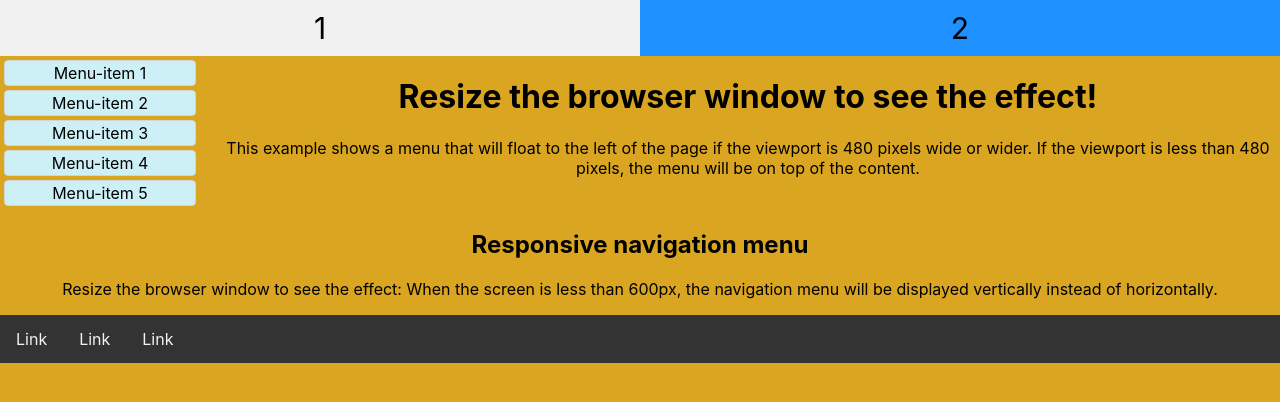
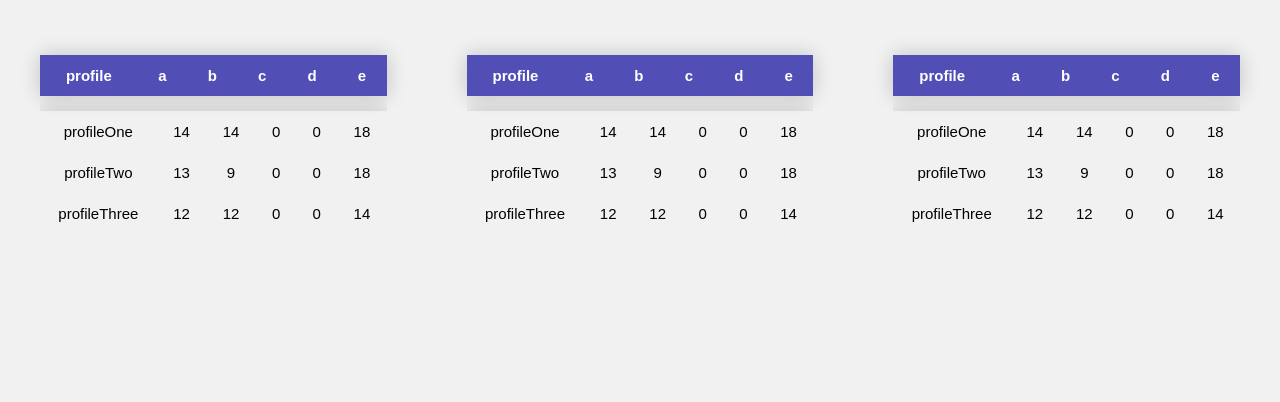
Before and after one commit to sujitha826/flexbox-media-queries, a React (Create React App) app: page / in a window 1280 px wide. Shown: the top 402 px of the page. Built offline with nearby package versions, Linux system fonts and the light colour scheme.

Commit message:
flexbox-hoc-header

```diff
--- a/src/App.js
+++ b/src/App.js
@@ -1,14 +1,10 @@
 import ResponsiveFlex from './components/ResponsiveFlex';
-import MediaQueries from './components/MediaQueries';
-import MenuLinks from './components/MenuLinks';
 import './App.css';
 
 function App() {
   return (
     <div className="App">
       <ResponsiveFlex />
-      <MediaQueries />
-      <MenuLinks />
 
     </div>
   );
--- /dev/null
+++ b/src/components/HocHeader.js
@@ -0,0 +1,22 @@
+import React from "react";
+import "../css/MediaStyle.css";
+
+const withTable = (TableCommon) => {
+    return function WithHeader() {
+        const header = ["profile", "a", "b", "c", "d", "e"];
+        return (
+            <div>
+                <header>
+                    <table className="table-style">
+                        <thead>
+                            <tr>{header.map((h, i) => <th key={i}>{h}</th>)}</tr>
+                        </thead>
+                    </table>
+                </header>
+                <TableCommon />
+            </div>
+        );
+    };
+};
+
+export default withTable;
--- a/src/components/ResponsiveFlex.js
+++ b/src/components/ResponsiveFlex.js
@@ -1,12 +1,14 @@
 import React from "react";
 import "../css/FlexboxStyle.css";
+import TableCommon from "./TableCommon";
 
 
 export default function ResponsiveFlex() {
     return (
         <div className="flex-container">
-            <div className="flex-item-left">1</div>
-            <div className="flex-item-right">2</div>
+            <div className="flex-item-left"><TableCommon /></div>
+            <div className="flex-item-middle"><TableCommon /></div>
+            <div className="flex-item-right"><TableCommon /></div>
         </div>
 
     );
--- /dev/null
+++ b/src/components/TableCommon.js
@@ -0,0 +1,57 @@
+import React from "react";
+import "../css/MediaStyle.css";
+import withTable from "./HocHeader";
+
+function TableCommon() {
+    const json = {
+        data: {
+            available: {
+                profileOne: {
+                    a: 14,
+                    b: 14,
+                    c: 0,
+                    d: 0,
+                    e: 18
+                },
+                profileTwo: {
+                    a: 13,
+                    b: 9,
+                    c: 0,
+                    d: 0,
+                    e: 18
+                },
+                profileThree: {
+                    "a": 12,
+                    "b": 12,
+                    "c": 0,
+                    "d": 0,
+                    "e": 14
+                }
+            }
+        }
+    };
+
+    return (
+        <div className="wrapper">
+            <table className="table-style">
+                <tbody>
+                    {Object.keys(json.data.available).map((k, i) => {
+                        let data = json.data.available[k];
+                        return (
+                            <tr key={i}>
+                                <td>{k}</td>
+                                <td>{data.a}</td>
+                                <td>{data.b}</td>
+                                <td>{data.c}</td>
+                                <td>{data.d}</td>
+                                <td>{data.e}</td>
+                            </tr>
+                        );
+                    })}
+                </tbody>
+            </table>
+        </div>
+    );
+}
+
+export default withTable(TableCommon);
--- a/src/css/FlexboxStyle.css
+++ b/src/css/FlexboxStyle.css
@@ -3,42 +3,51 @@
 }
 
 body {
-    background-color: tan;
+    background-color: bisque;
 }
 
 /* changes the background-color to bisque if the viewport is 600 pixels wide or wider
 (if the viewport is less than 600 pixels, the background-color will be tan):*/
-@media screen and (min-width: 600px) {
-    body {
-        background-color: bisque;
-    }
-}
 
 /* if the viewport is at or greater than 800 pixels, the background-color will be blue */
 @media screen and (min-width: 800px) {
     body {
-        background-color: goldenrod;
+        background-color: #f1f1f1;
     }
 }
 
 .flex-container {
     display: flex;
     flex-wrap: wrap;
-    font-size: 30px;
+    font-size: 15px;
     text-align: center;
+    justify-content: center;
 }
 
 .flex-item-left {
     background-color: #f1f1f1;
-    padding: 10px;
-    flex: 50%;
+    padding: 40px;
+    flex: 30%;
+    height: 80%;
+}
+
+
+.flex-item-middle {
+    background-color: #f1f1f1;
+    padding: 40px;
+    flex: 30%;
+    height: 80%;
 }
 
 .flex-item-right {
-    background-color: dodgerblue;
-    padding: 10px;
-    flex: 50%;
+    background-color: #f1f1f1;
+    padding: 40px;
+    flex: 30%;
+    height: 80%;
 }
+
+
+
 
 /* Responsive layout - makes a one column-layout instead of a two-column layout */
 /* change the percentage of the flex property of the flex items to create different layouts for
@@ -48,6 +57,7 @@ for this example to work:*/
 
 @media (max-width: 800px) {
     .flex-item-right,
+    .flex-item-middle,
     .flex-item-left {
         flex: 100%;
     }
--- a/src/css/MediaStyle.css
+++ b/src/css/MediaStyle.css
@@ -1,27 +1,35 @@
 .wrapper {overflow: auto;}
-
-#main {margin-left: 4px;}
 
 #leftsidebar {
   float: none;
   width: auto;
 }
 
-#menulist {
+#table-container {
   margin: 0;
   padding: 0;
 }
 
-.menuitem {
-  background: #CDF0F6;
-  border: 1px solid #d4d4d4;
-  border-radius: 4px;
-  list-style-type: none;
-  margin: 4px;
-  padding: 2px;
+@media screen and (min-width: 480px) {
+  #leftsidebar {width: 200px; float: left;}
 }
 
-@media screen and (min-width: 480px) {
-  #leftsidebar {width: 200px; float: left;}
-  #main {margin-left: 216px;}
+.table-style {
+  border-collapse: collapse;
+  margin-top: 15px;
+  width: 100%;
+  font-family:'Poppins', sans-serif;
+  box-shadow: 0 0 20px rgba(0, 0, 0, 0.2);
+  height : 100%;
 }
+
+.table-style thead tr {
+  background-color: #030098ab;
+  color: #ffffff;
+  text-align: center;
+}
+
+.table-style th,
+.table-style td {
+  padding: 12px 15px;
+}
--- a/src/index.css
+++ b/src/index.css
@@ -1,10 +1,14 @@
-body {
+body,
+html,
+#root {
   margin: 0;
   font-family: -apple-system, BlinkMacSystemFont, 'Segoe UI', 'Roboto', 'Oxygen',
     'Ubuntu', 'Cantarell', 'Fira Sans', 'Droid Sans', 'Helvetica Neue',
     sans-serif;
   -webkit-font-smoothing: antialiased;
   -moz-osx-font-smoothing: grayscale;
+  width: 100%;
+  height: 100%;
 }
 
 code {
```
Also changed, not shown: src/App.css (line endings or trailing spaces).
